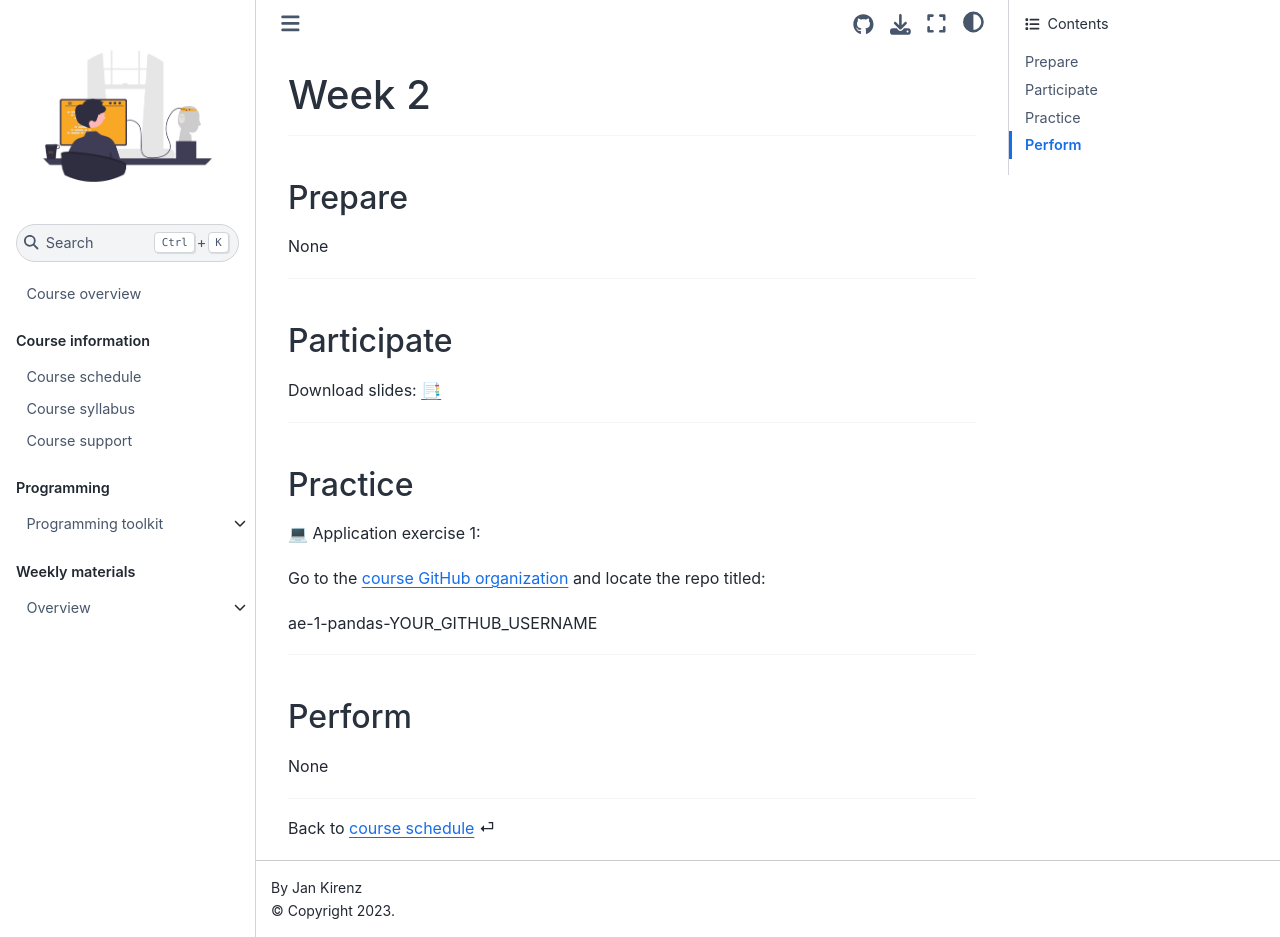
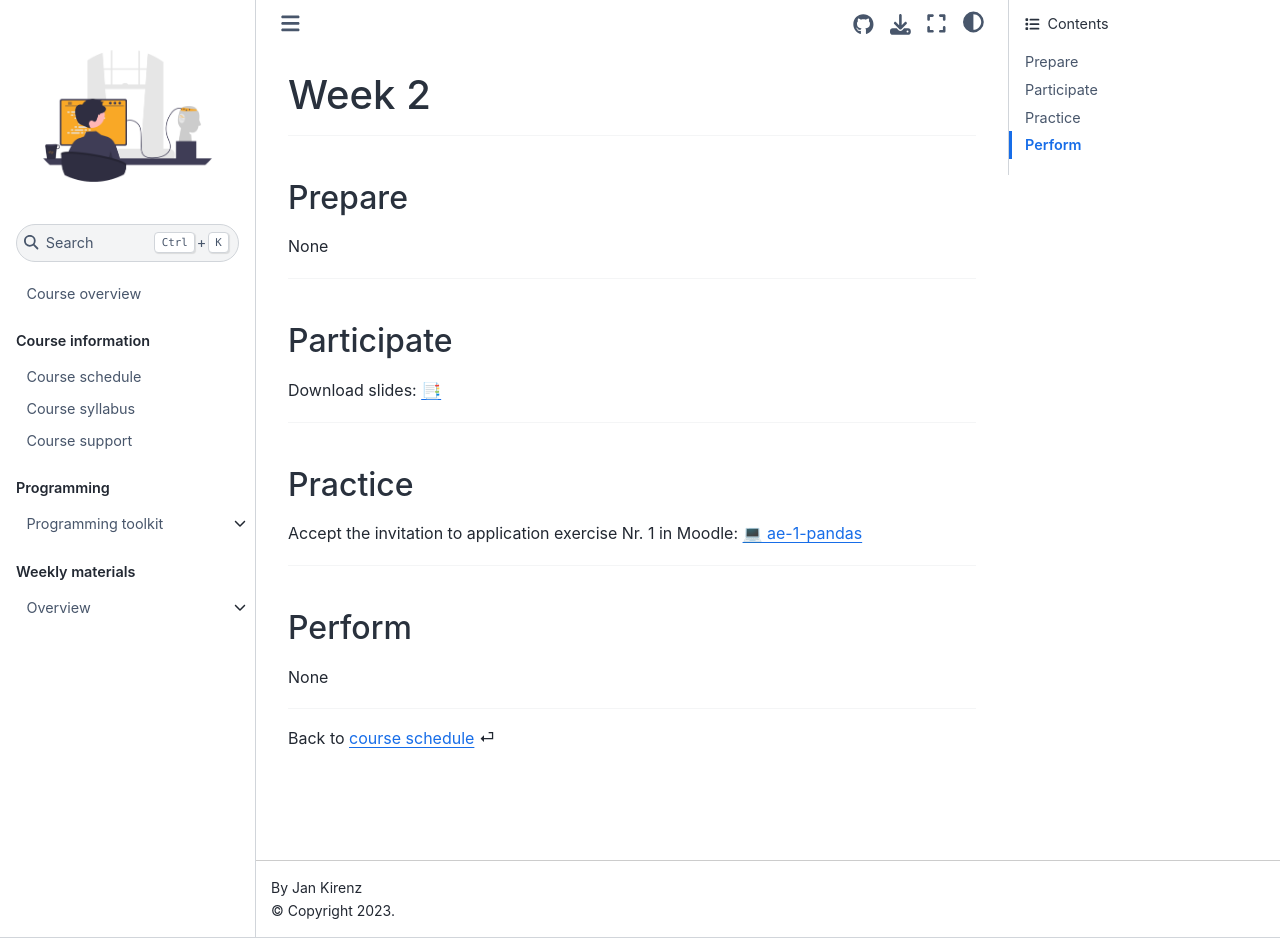
Before and after one commit to ds-ws22/website, a Jupyter Book: the page built from weeks/week2.md, in a window 1280 px wide and 938 px high. Built offline with Jupyter Book 1.0.4 settings and Sphinx 7.4.7 and the Sphinx Book theme 1.1.4, drawn with Linux system fonts in a browser that asks for light colours; comment, search, counter and statistics services are not loaded.

Commit message:
Update week2.md

```diff
--- a/weeks/week2.md
+++ b/weeks/week2.md
@@ -25,12 +25,9 @@ Download slides: [📑](https://drive.google.com/file/d/1-9gUUeSdBlKKgTruCJtUU3z
 ## Practice
 
 
-💻  Application exercise 1:
-
-Go to the [course GitHub organization](https://github.com/orgs/ds-ws22/repositories) and locate the repo titled:
+Accept the invitation to application exercise Nr. 1 in Moodle: [💻 ae-1-pandas](https://e-learning.hdm-stuttgart.de/moodle/mod/page/view.php?id=262127)
 
 
-ae-1-pandas-YOUR_GITHUB_USERNAME
 
 
 ---
```
